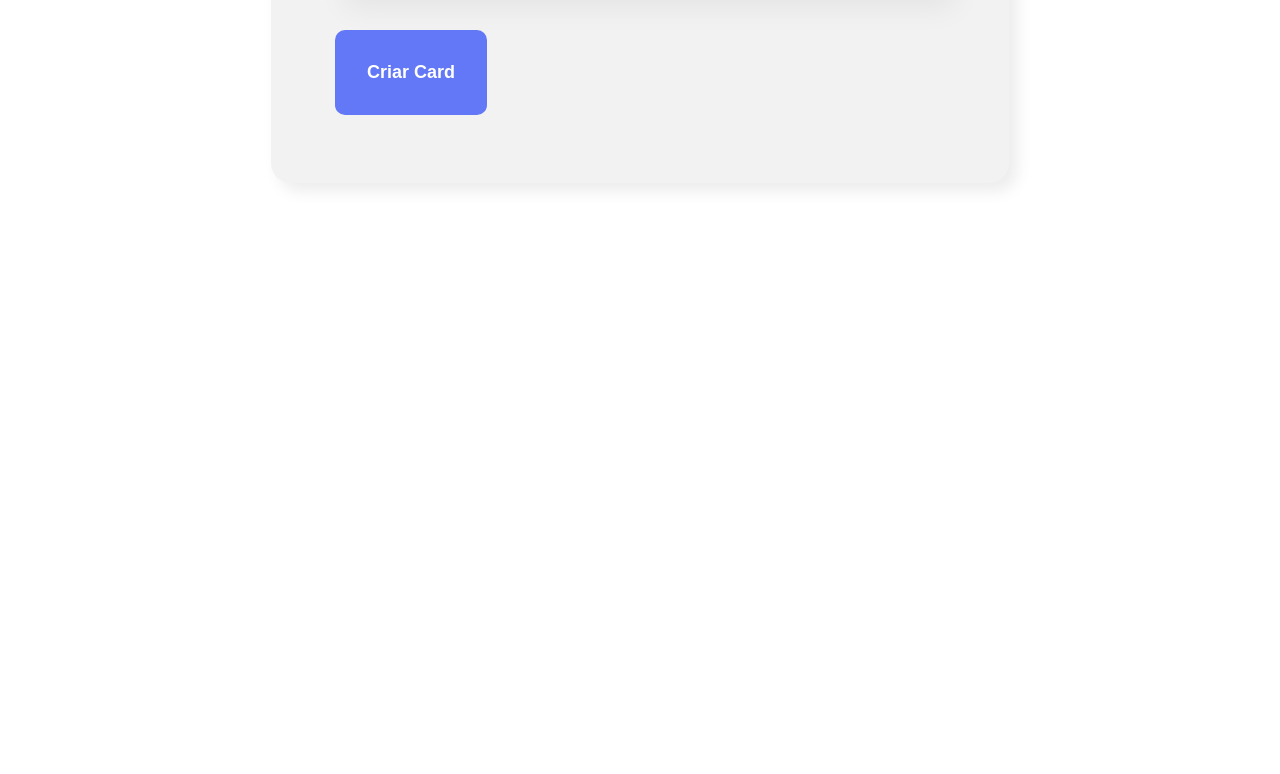
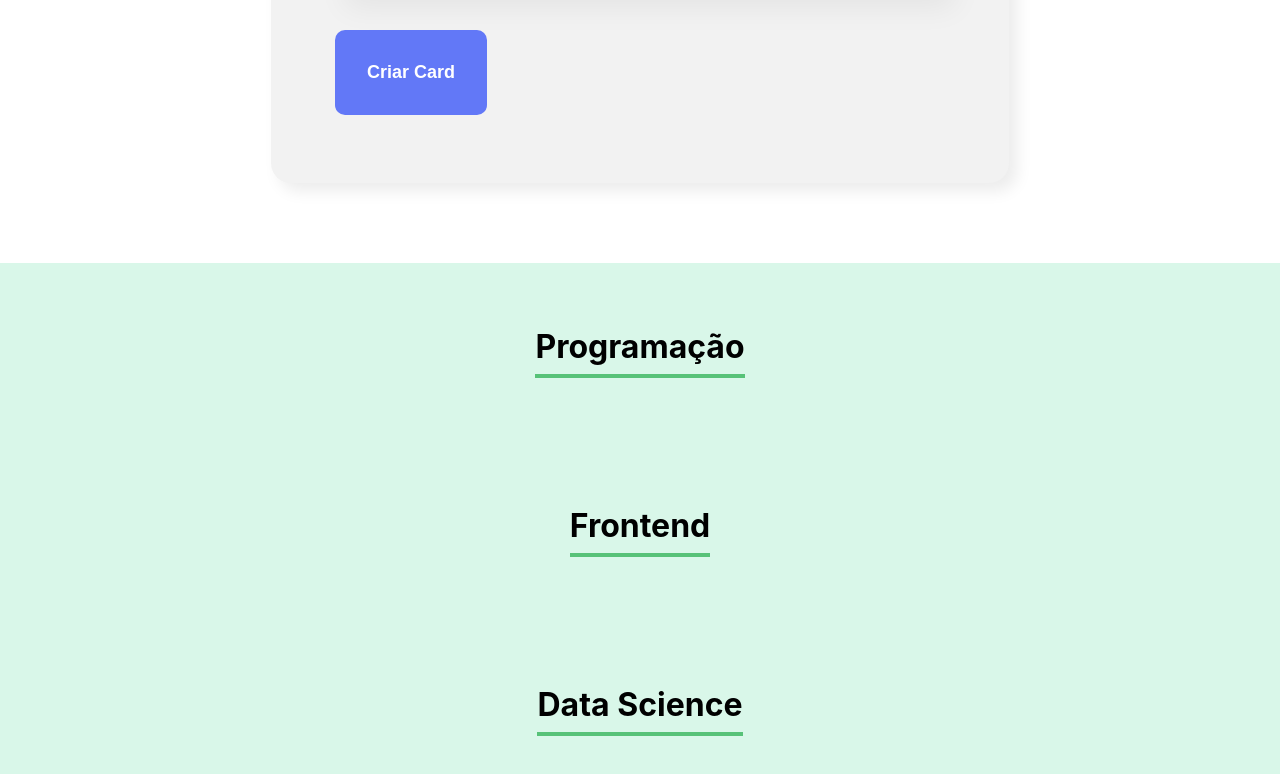
Before and after one commit to klebsonmateus/alura-organo, a React (Create React App) app: page / in a window 1280 px wide. Shown: the part 1163-1937 px from the top of the page. Before the commit the page ends 1426 px from the top, so only its background shows below. Built offline with nearby package versions, Linux system fonts and the light colour scheme; the HTML template or start-up script is replaced by a standard one.

Commit message:
Criar componente Time

```diff
--- a/src/App.js
+++ b/src/App.js
@@ -1,6 +1,7 @@
 import { useState } from 'react';
 import Banner from './componentes/Banner';
 import Formulario from './componentes/Formulario';
+import Time from './componentes/Time';
 
 function App() {
 
@@ -15,6 +16,9 @@
     <div className="App">
       <Banner />
       <Formulario aoColaboradorCadastrado={colaborador => aoNovoColaboradorAdicionado(colaborador)}/>
+      <Time nome="Programação"/>
+      <Time nome="Frontend"/>
+      <Time nome="Data Science"/>
     </div>
   );
 }
--- /dev/null
+++ b/src/componentes/Time/Time.css
@@ -0,0 +1,12 @@
+.time {
+    text-align: center;
+    padding: 32px;
+    background-color: #D9F7E9;
+}
+
+.time h3{
+    font-size: 32px;
+    border-bottom: 4px solid #57c278;
+    display: inline-block;
+    padding-bottom: 8px;
+}
--- /dev/null
+++ b/src/componentes/Time/index.js
@@ -0,0 +1,11 @@
+import './Time.css'
+
+const Time = (props) => {
+    return (
+        <section className='time'>
+            <h3>{props.nome}</h3>
+        </section>
+    )
+}
+
+export default Time
```
